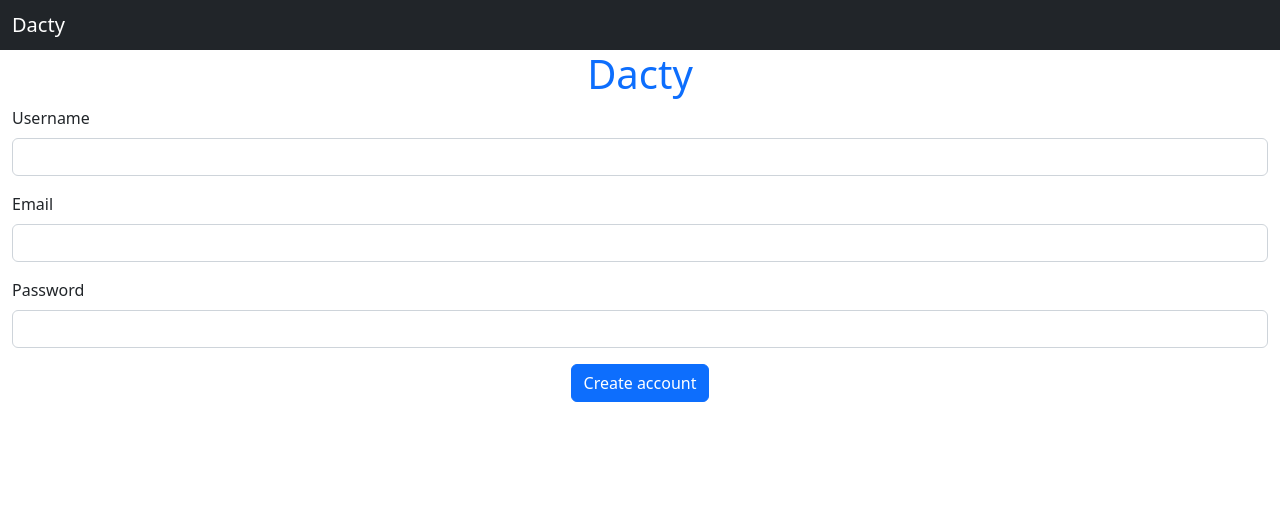
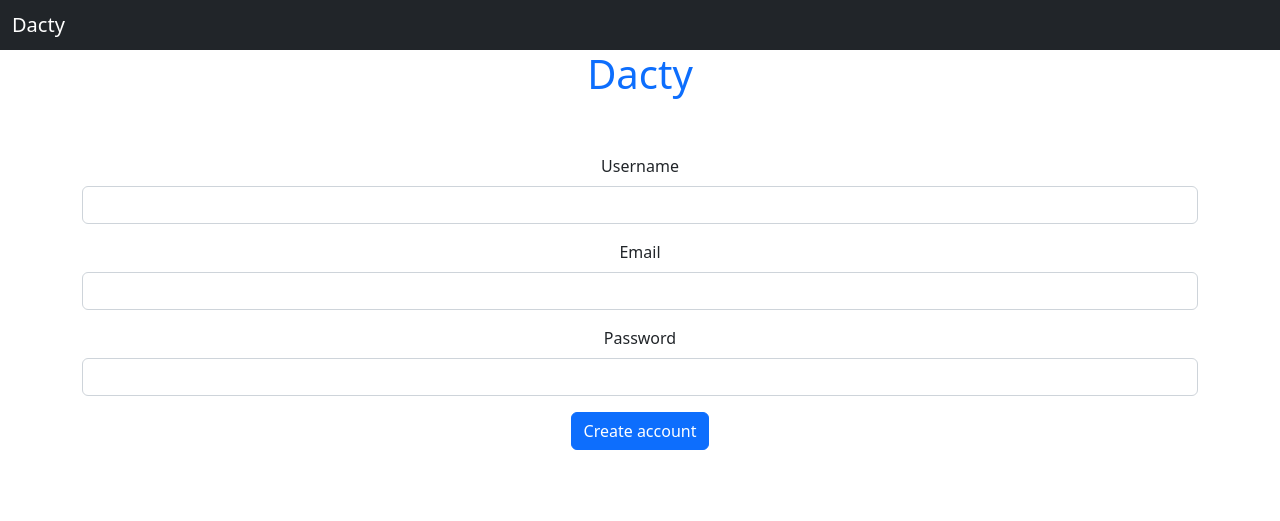
Before and after one commit to Dacty-project/dacty, a Django app: page /register in a window 1280 px wide. Shown: the top 521 px of the page. Run offline with Django 4.2, Linux system fonts and the light colour scheme.

Commit message:
Add: basic login/register/logout pages

```diff
--- a/website/dacty/app/templates/register.html
+++ b/website/dacty/app/templates/register.html
@@ -16,23 +16,25 @@
 
         <h1 class="text-center text-primary">Dacty</h1>
 
-        <div class="container-fluid">
+        <div class="container py-5 h-100">
+            <div className="row d-flex justify-content-center align-items-center h-100">
+                <div className="col-12 col-md-8 col-lg-6 col-xl-5">
                     <form action="{% url "register" %}" method="post" class="row g-3">
                         {% csrf_token %}
-                <div class="col-md-12">
+                        <div class="text-center">
                             <label for="username" class="form-label">Username</label>
-                    <input name="username" type="text" class="form-control" id="username">
+                            <input name="username" type="text" class="form-control text-center" id="username">
                         </div>
-                <div class="col-md-12">
+                        <div class="text-center">
                         <label for="email" class="form-label">Email</label>
-                  <input name="email" type="email" class="form-control" id="email">
+                        <input name="email" type="email" class="form-control text-center" id="email">
                         </div>
-                <div class="col-md-12">
+                        <div class="text-center">
                         <label for="password" class="form-label">Password</label>
-                  <input name="password" type="password" class="form-control" id="password">
+                        <input name="password" type="password" class="form-control text-center" id="password">
                         </div>
-                <div class="col-12 text-center">
-                  <button type="submit" class="btn btn-primary">Create account</button>
+                        <div class="text-center">
+                        <button type="submit" class="btn btn-primary text-center">Create account</button>
                         </div>
                     </form>
 
@@ -44,6 +46,8 @@
                     {% endfor %}
                     </div>
                 </div>
+            </div>
+        </div>
 
 
         <script src="https://cdn.jsdelivr.net/npm/bootstrap@5.2.3/dist/js/bootstrap.bundle.min.js" integrity="sha384-kenU1KFdBIe4zVF0s0G1M5b4hcpxyD9F7jL+jjXkk+Q2h455rYXK/7HAuoJl+0I4" crossorigin="anonymous"></script>
--- a/website/dacty/app/urls.py
+++ b/website/dacty/app/urls.py
@@ -1,10 +1,11 @@
 from django.contrib import admin
 from django.urls import path, include
-from .views import home, register, login
+from .views import home, register, login, logout
 
 urlpatterns = [
     path('admin/', admin.site.urls),
     path('', home, name="home"),
     path('register', register, name="register"),
-    path('login', login, name="login")
+    path('login', login, name="login"),
+    path('logout', logout, name="logout"),
 ]
--- a/website/dacty/app/views.py
+++ b/website/dacty/app/views.py
@@ -5,13 +5,19 @@ from django.contrib import messages
 # Create your views here.
 
 def home(request):
-    return render(request, "home.html")
+    if request.user.is_authenticated:
+        return render(request, "home.html")
+    else:
+        return redirect('login')
 
 def register(request):
     if request.method == 'POST':
         username = request.POST['username']
         email = request.POST['email']
         password = request.POST['password']
+        if (len(username) < 5 or len(password) < 5):
+            messages.info(request, "User / Password length must be > 5")
+            return redirect('register')
         if (User.objects.filter(username=username)).exists():
             messages.info(request, "Username already exist")
             return redirect('register')
@@ -32,8 +38,12 @@ def login(request):
 
         if user is not None:
             auth.login(request, user)
-            return redirect('None')
+            return redirect('home')
         else:
             messages.info(request, 'Invalid User / Password')
             return redirect('login')
     return render(request, "login.html")
+
+def logout(request):
+    auth.logout(request)
+    return redirect('/')
```
Also changed, not shown: website/dacty/app/templates/login.html (+11 -7 lines). Lines whose indentation alone changed are shown as unchanged.
